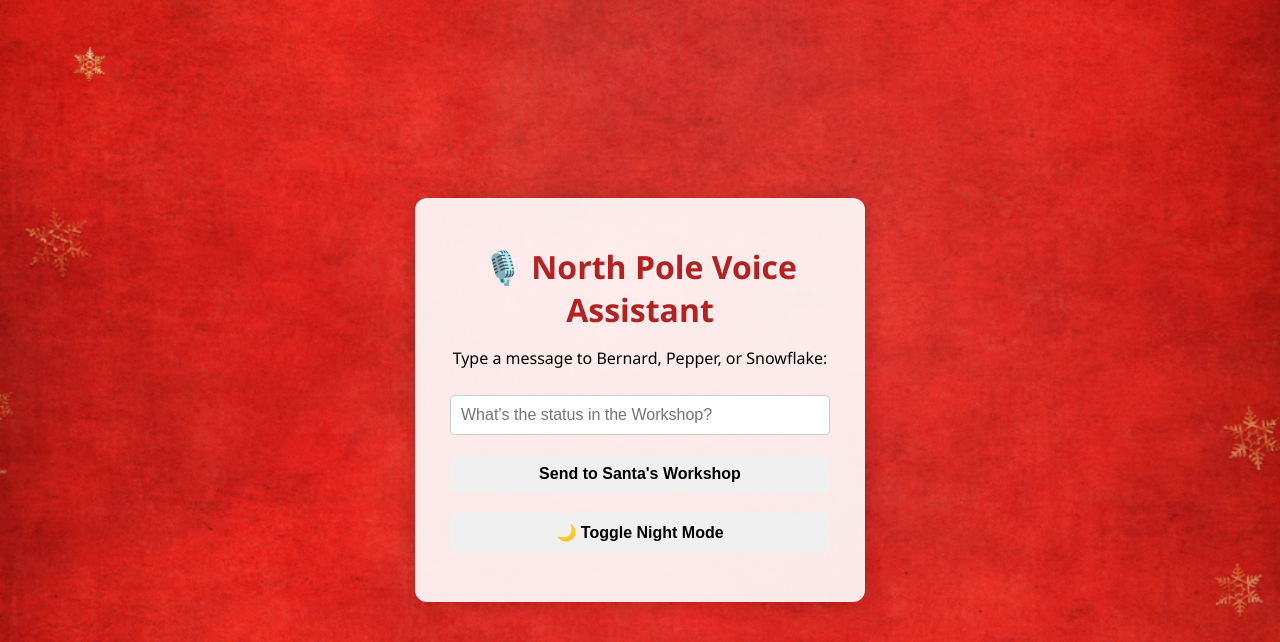
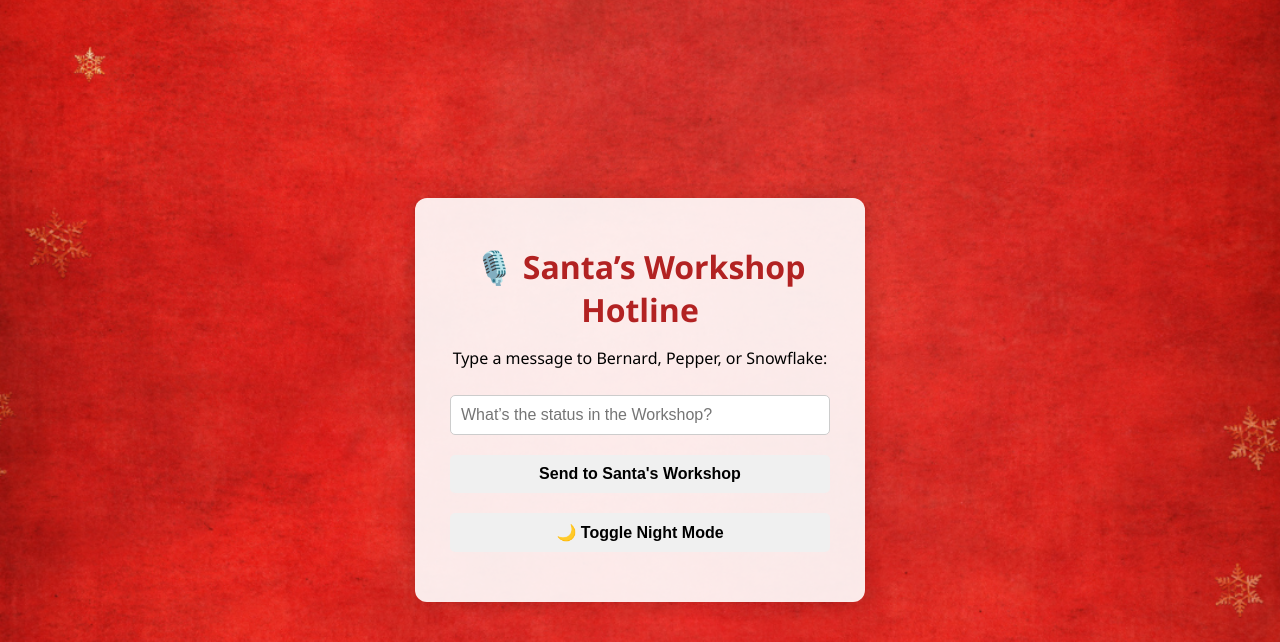
Before and after one commit to redsleigh/bernard-voice, a Flask app: page / in a window 1280 px wide. Shown: the top 642 px of the page. Run offline with Flask 3, Linux system fonts and the light colour scheme.

Commit message:
v4.2.1_hotline: Updated title to 'Santa’s Workshop Hotline'

```diff
--- a/templates/index.html
+++ b/templates/index.html
@@ -1,9 +1,11 @@
+<!-- Version: v4.2.1_hotline | Date: 06/28/2025 | Title updated to "Santa’s Workshop Hotline" -->
+
 <!DOCTYPE html>
 <html lang="en">
 <head>
   <meta charset="UTF-8" />
   <meta name="viewport" content="width=device-width, initial-scale=1.0"/>
-  <title>North Pole Voice Assistant</title>
+  <title>Santa’s Workshop Hotline</title>
   <style>
     body {
       font-family: 'Segoe UI', sans-serif;
@@ -76,7 +78,7 @@
 </head>
 <body>
   <div class="container" id="app">
-    <h1>🎙️ North Pole Voice Assistant</h1>
+    <h1>🎙️ Santa’s Workshop Hotline</h1>
     <p>Type a message to Bernard, Pepper, or Snowflake:</p>
 
     <input type="text" id="userInput" placeholder="What’s the status in the Workshop?" />
```
